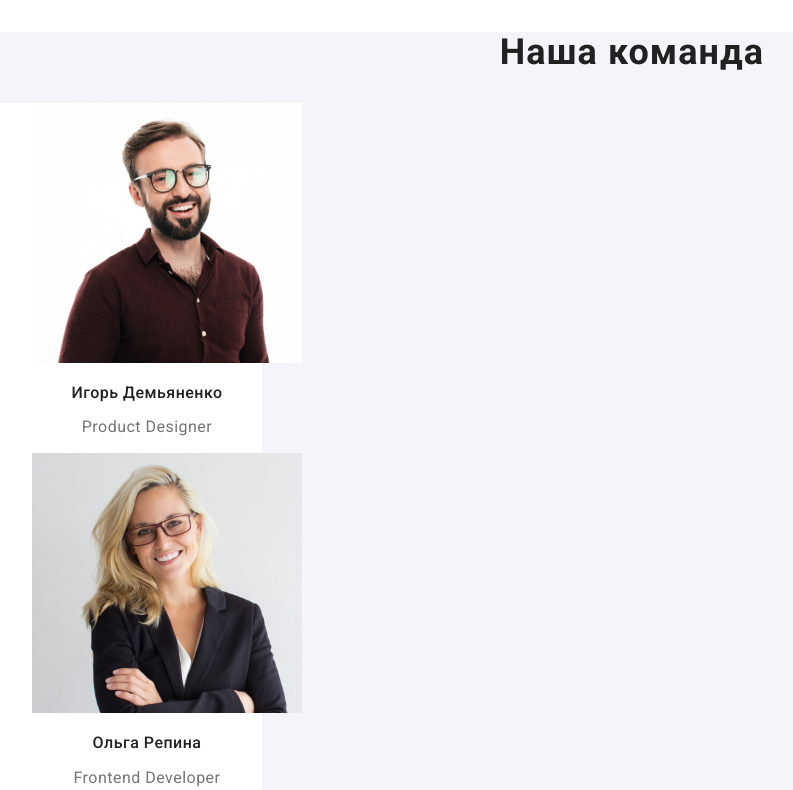
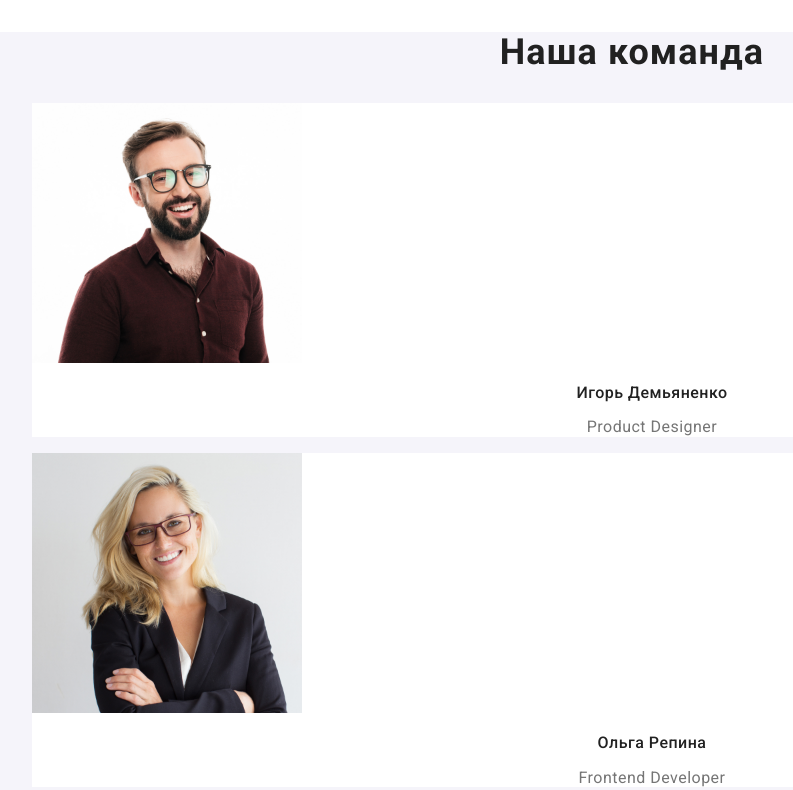
Before and after one commit to Nashweel/goit-markup-hw-02, a plain HTML site: page index.html in a window 1280 px wide. Shown: the part 1641-2431 px from the top of the page, without its empty margins (8-801 px from the left). Drawn offline with nearby package versions, Linux system fonts and the light colour scheme.

Commit message:
Fixed CSS
Fixed CSS , deleted width from ul.

```diff
--- a/css/style.css
+++ b/css/style.css
@@ -177,10 +177,8 @@ body {
   letter-spacing: 0.03em;
 }
 
-.team-list {
+.team-item {
   background-color: var(--primary-white-color);
-
-  width: 270px;
 }
 
 .team-member {
@@ -254,8 +252,6 @@ body {
 
 .portfolio-item {
   color: var(--primary-white-color);
-
-  width: 370px;
 }
 
 .portfolio-title {
```
